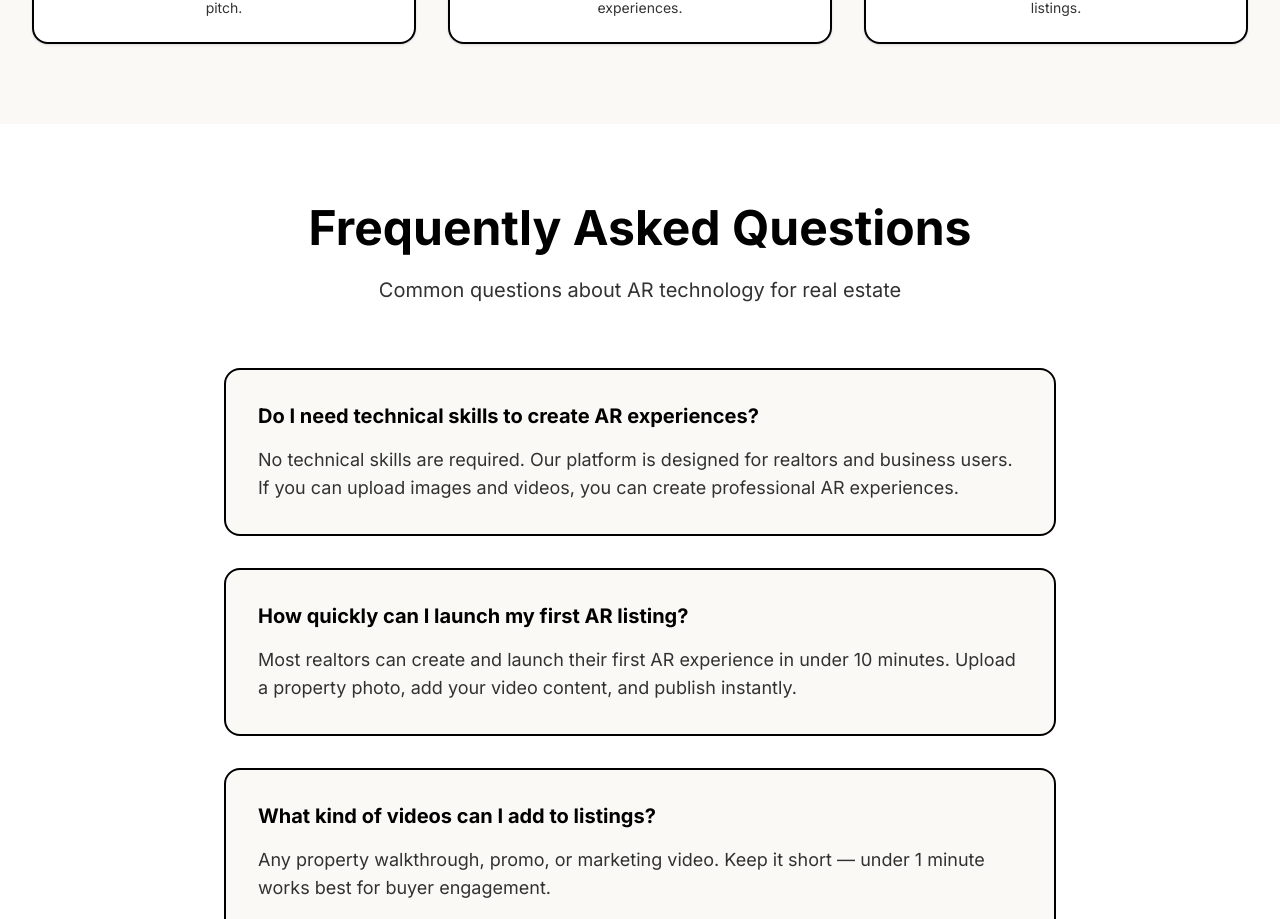
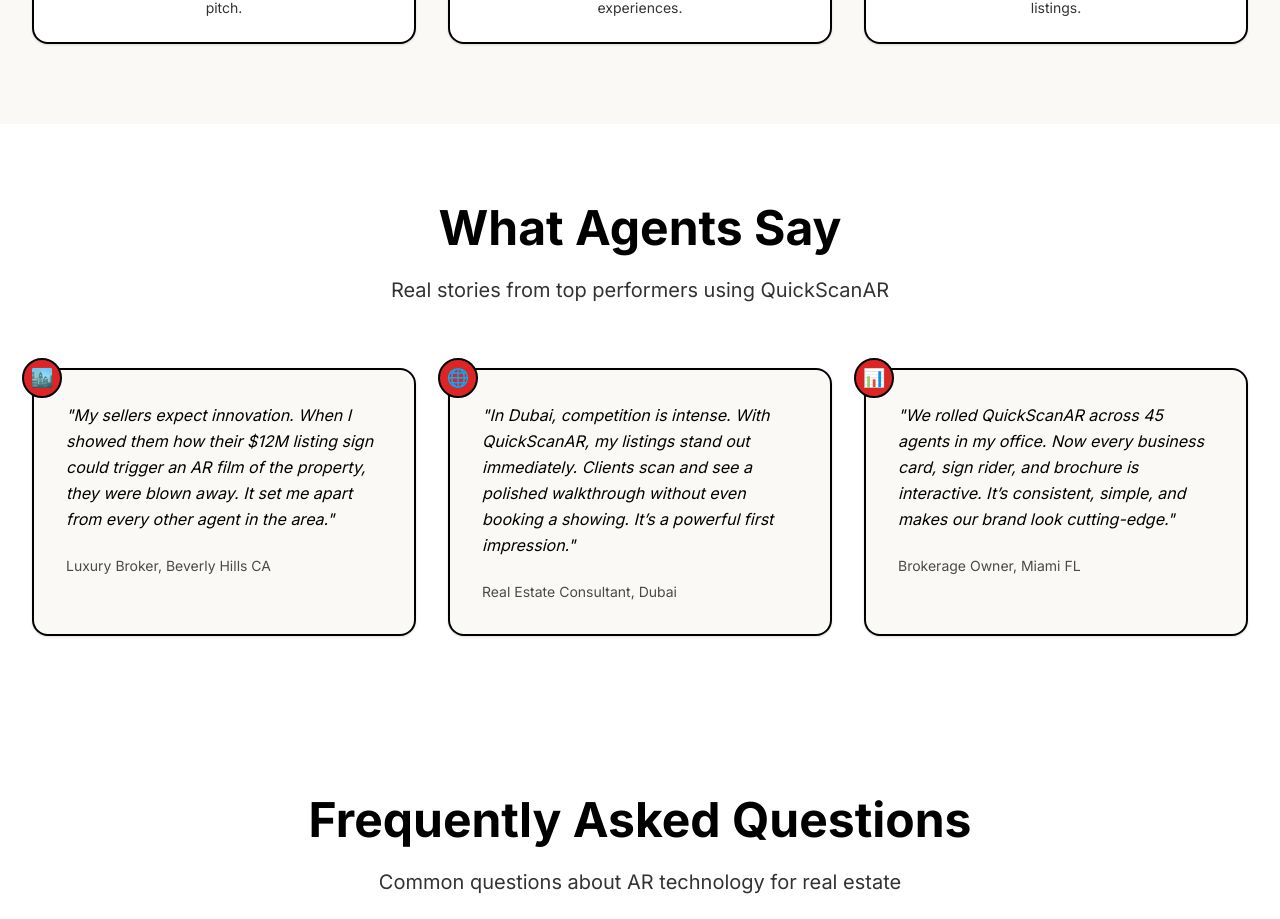
Before and after one commit to mgb111/quickscanar-v3, a Next.js app: page / in a window 1280 px wide. Shown: the part 3380-4299 px from the top of the page. Built offline with nearby package versions, Linux system fonts and the light colour scheme; no server answers; the database is empty.

Commit message:
Update page.tsx

```diff
--- a/app/page.tsx
+++ b/app/page.tsx
@@ -271,6 +271,57 @@ function HomePage() {
               </div>
               <h3 className="text-xl font-bold text-black">Sold Signs</h3>
               <p className="text-black opacity-80 text-sm mt-2">Show success reels, testimonials, or current listings.</p>
+            </div>
+          </div>
+        </div>
+      </section>
+
+      {/* Testimonials Section */}
+      <section className="py-20 bg-white">
+        <div className="max-w-7xl mx-auto px-4 sm:px-6 lg:px-8">
+          <div className="text-center mb-16">
+            <h2 className="text-3xl lg:text-5xl font-bold text-black mb-6">What Agents Say</h2>
+            <p className="text-xl text-black opacity-80 max-w-3xl mx-auto">Real stories from top performers using QuickScanAR</p>
+          </div>
+
+          <div className="grid grid-cols-1 md:grid-cols-2 lg:grid-cols-3 gap-8">
+            {/* Luxury Agent */}
+            <div className="relative bg-cream rounded-2xl p-8 border-2 border-black shadow">
+              <div className="absolute -top-3 -left-3 bg-red-600 text-white rounded-full w-10 h-10 flex items-center justify-center border-2 border-black">
+                <span className="text-lg">🏙️</span>
+              </div>
+              <p className="text-black italic leading-relaxed">
+                "My sellers expect innovation. When I showed them how their $12M listing sign could trigger an AR film of the property, they were blown away. It set me apart from every other agent in the area."
+              </p>
+              <div className="mt-6">
+                <div className="text-black opacity-70 text-sm">Luxury Broker, Beverly Hills CA</div>
+              </div>
+            </div>
+
+            {/* International Agent */}
+            <div className="relative bg-cream rounded-2xl p-8 border-2 border-black shadow">
+              <div className="absolute -top-3 -left-3 bg-red-600 text-white rounded-full w-10 h-10 flex items-center justify-center border-2 border-black">
+                <span className="text-lg">🌐</span>
+              </div>
+              <p className="text-black italic leading-relaxed">
+                "In Dubai, competition is intense. With QuickScanAR, my listings stand out immediately. Clients scan and see a polished walkthrough without even booking a showing. It’s a powerful first impression."
+              </p>
+              <div className="mt-6">
+                <div className="text-black opacity-70 text-sm">Real Estate Consultant, Dubai</div>
+              </div>
+            </div>
+
+            {/* Brokerage Owner */}
+            <div className="relative bg-cream rounded-2xl p-8 border-2 border-black shadow">
+              <div className="absolute -top-3 -left-3 bg-red-600 text-white rounded-full w-10 h-10 flex items-center justify-center border-2 border-black">
+                <span className="text-lg">📊</span>
+              </div>
+              <p className="text-black italic leading-relaxed">
+                "We rolled QuickScanAR across 45 agents in my office. Now every business card, sign rider, and brochure is interactive. It’s consistent, simple, and makes our brand look cutting-edge."
+              </p>
+              <div className="mt-6">
+                <div className="text-black opacity-70 text-sm">Brokerage Owner, Miami FL</div>
+              </div>
             </div>
           </div>
         </div>
```
